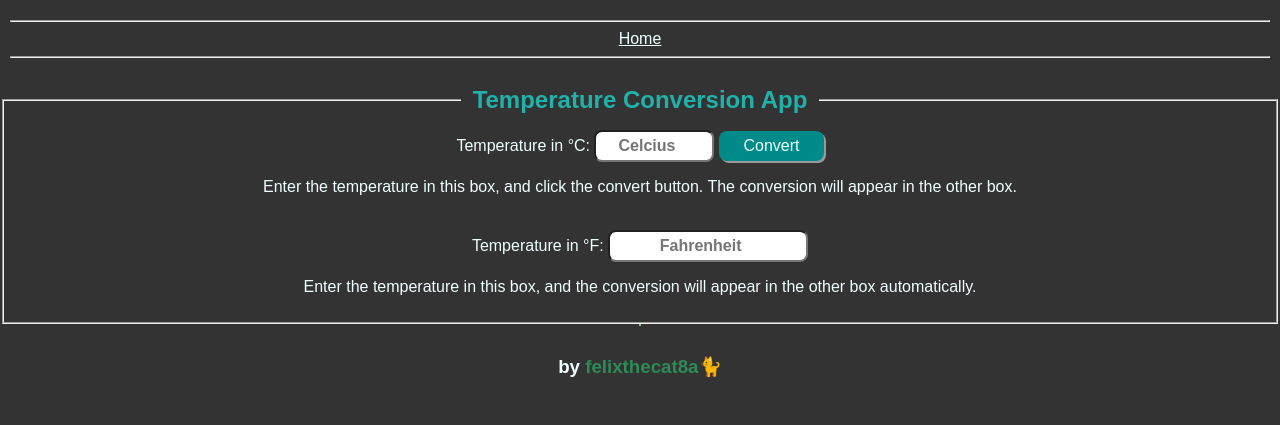
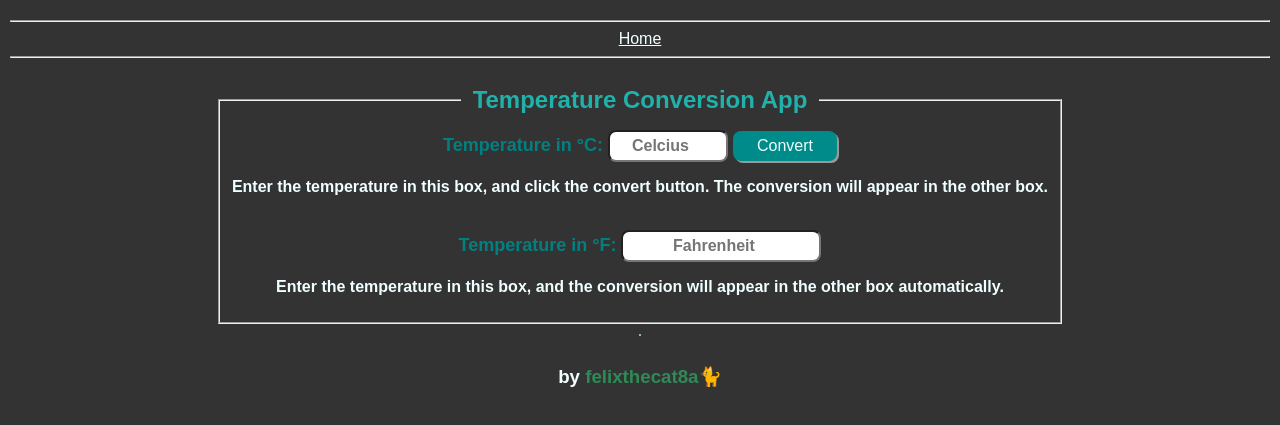
Before and after one commit to felixthecat8a/example, a website: page temp_app.html in a window 1280 px wide. Shown: the part 55-480 px from the top of the page. Drawn offline with Linux system fonts and the light colour scheme; no server answers.

Commit message:
Update style.css

```diff
--- a/static/css/style.css
+++ b/static/css/style.css
@@ -35,6 +35,19 @@ a:hover {
 }
 #main h2 {
   color: lightseagreen;
+}
+#main form {
+  width: fit-content;
+  font-weight: bold;
+  margin-left: auto;
+  margin-right: auto;
+  margin-top: none;
+  margin-bottom: 10px;
+  padding: none;
+}
+#main label {
+  color: teal;
+  font-size: large;
 }
 #main img {
   display:block;
```
